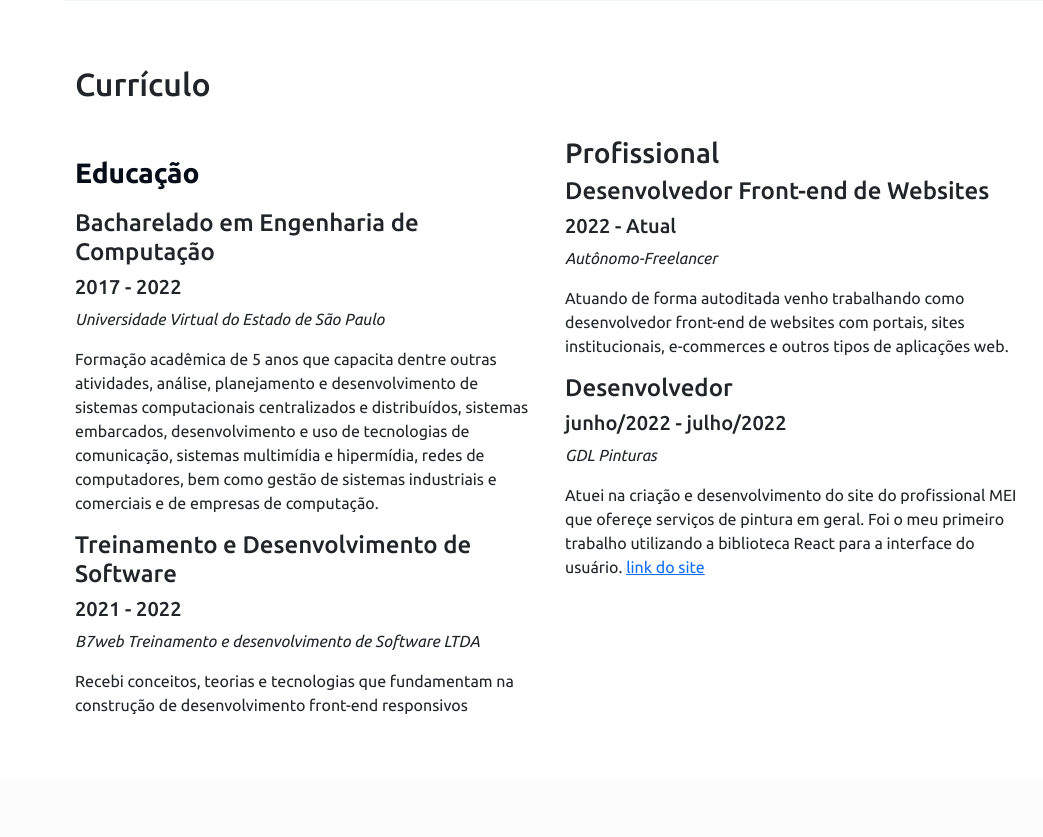
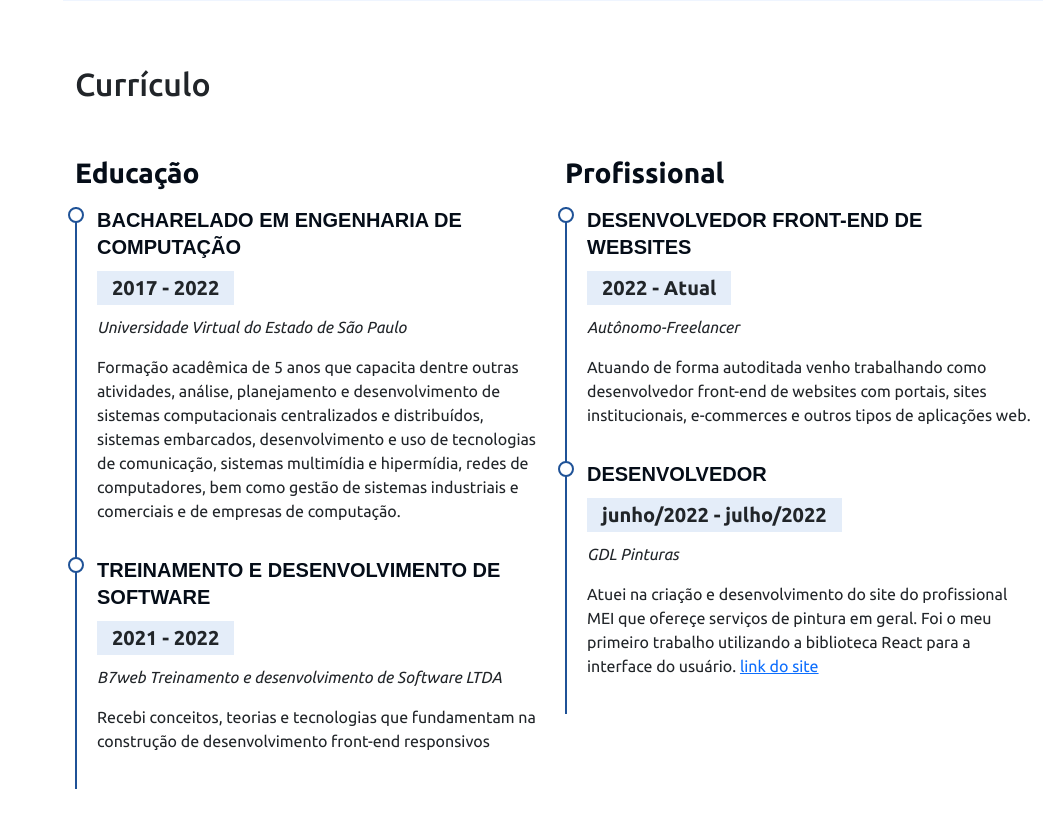
Before and after one commit to Mr1984-Pinheiro/Portifolio, a Flask app: page / in a window 1280 px wide. Shown: the part 2409-3246 px from the top of the page, without its empty margins (237-1280 px from the left). Before the commit the page ends 3123 px from the top, so only its background shows below. Run offline with Flask 2, Linux system fonts and the light colour scheme; some libraries are stand-ins or nearby versions.

Commit message:
style sessão curriculo

```diff
--- a/static/style.css
+++ b/static/style.css
@@ -153,6 +153,8 @@ i.menu-mobile {
     align-items: center;
 }
 
+
+
 /*Menu hamburguer ativo com evento de click*/
 .menu-nav-active {
     overflow: hidden;
@@ -205,3 +207,40 @@ i.menu-mobile {
     margin-bottom: 20px;
     color: #050d18;
 }
+
+.cv .cv-item {
+    padding: 0 0 20px 20px;
+    margin-top: -2px;
+    border-left: 2px solid #1f5297;
+    position: relative;
+}
+
+.cv .cv-item h4 {
+    line-height: 27px;
+    font-size: 20px;
+    font-weight: 600;
+    text-transform: uppercase;
+    font-family: "Poppins", sans-serif;
+    color: #050d18;
+    margin-bottom: 10px;
+}
+
+.cv .cv-item h5 {
+    background: #e4edf9;
+    padding: 5px 15px;
+    display: inline-block;
+    font-weight: 600;
+    margin-bottom: 10px;
+}
+
+.cv .cv-item::before {
+    content: "";
+    position: absolute;
+    top: 0;
+    left: -9px;
+    width: 16px;
+    height: 16px;
+    border: 2px solid #1f5297;
+    border-radius: 50%;
+    background: #fff;
+}
--- a/templates/index.html
+++ b/templates/index.html
@@ -85,7 +85,7 @@
 
           <div class="row mt-4">
               <div class="col-md-4">
-                <img class="img-fluid shadow" src="../static/img/perfil.PNG" alt="Foto do Carlos">
+                <img class="img-fluid shadow foto" src="../static/img/perfil2.png" alt="Foto do Carlos">
               </div>
               <div class="col-md-8">
                 <h3>Desenvolvedor Front-end</h3>
@@ -414,21 +414,18 @@
                         uso de tecnologias de comunicação, sistemas multimídia e hipermídia,
                         redes de computadores, bem como gestão de sistemas industriais e
                          comerciais e de empresas de computação.</p>
-                  </div class="cv-item">
-                  <div>
+                  </div >
+                  <div class="cv-item">
                     <h4>Treinamento e Desenvolvimento de Software</h4>
                     <h5>2021 - 2022</h5>
                     <p><em>B7web Treinamento e desenvolvimento de Software LTDA</em></p>
                     <p>Recebi conceitos, teorias e tecnologias que fundamentam na construção de desenvolvimento
                       front-end responsivos</p>
-                  </div class="cv-item">
-                  <div>
-
                   </div>
 
               </div>
               <div class="col-md-6">
-                  <h3 cv-title>Profissional</h3>
+                  <h3 class="cv-title" >Profissional</h3>
 
                   <div class="cv-item">
                     <h4>Desenvolvedor Front-end de Websites</h4>
@@ -447,9 +444,6 @@
                       a biblioteca React para a interface do usuário. <a target="_blank" href="https://www.gdlpinturas.com.br/">link do site</a>
                     </p>
                   </div>
-                  <div class="cv-item">
-
-                  </div>
 
               </div>
            </div>
```
Also changed, not shown: static/img/perfil2.png (added).
